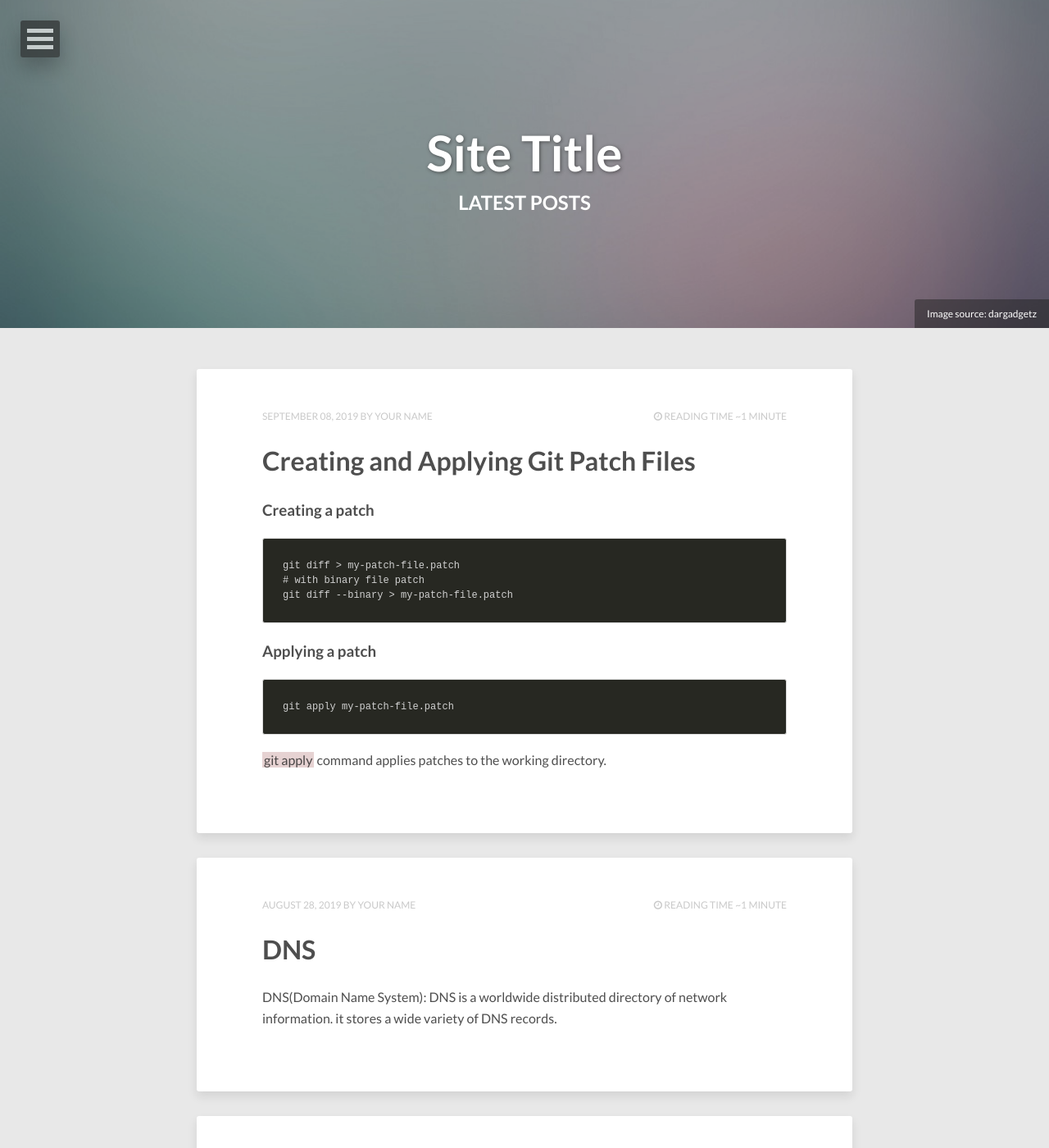
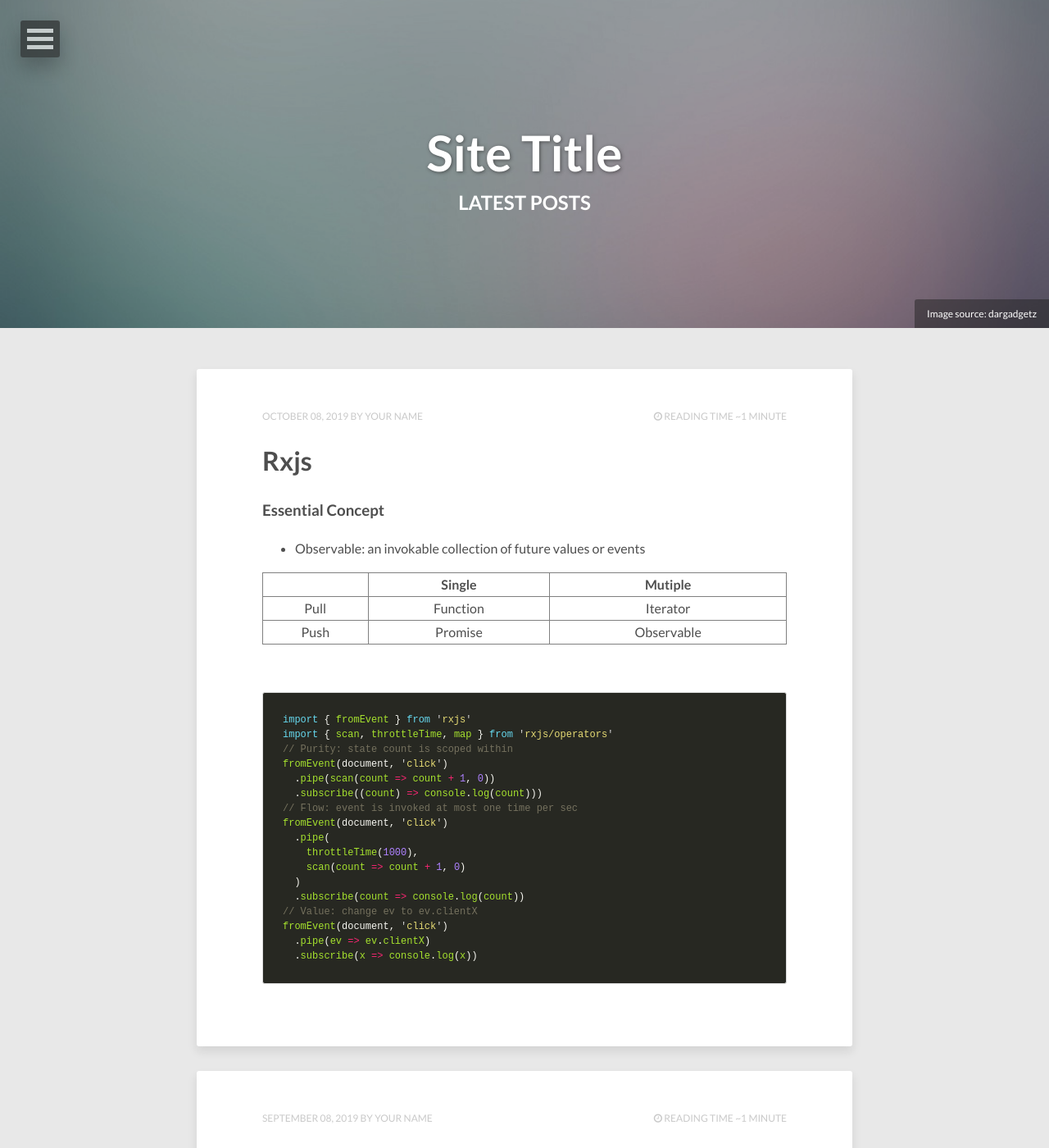
Before and after one commit to luyang1026/posts, a Jekyll site: the page built from index.html, in a window 1280 px wide and 1400 px high. Shown: the whole window at 82% size. Built offline with Jekyll 4.4.1, drawn with Linux system fonts in a browser that asks for light colours; nearby versions of some CDN libraries; the list of posts is cut into pages by our own code; some of the changed text lies outside the part shown.

````diff
--- a/_includes/scripts.html
+++ b/_includes/scripts.html
@@ -1,19 +1,26 @@
-<script src="//ajax.googleapis.com/ajax/libs/jquery/1.9.1/jquery.min.js"></script>
-<script>window.jQuery || document.write('<script src="{{ site.url }}/assets/js/vendor/jquery-1.9.1.min.js"><\/script>')</script>
+<!-- <script src="//ajax.googleapis.com/ajax/libs/jquery/1.9.1/jquery.min.js"></script> -->
+<script>
+  window.jQuery || document.write('<script src="{{ site.url }}/assets/js/vendor/jquery-1.9.1.min.js"><\/script>')
+</script>
 <script src="{{ site.url }}/assets/js/scripts.min.js"></script>
 
 {% if site.google_analytics %}
 <!-- Asynchronous Google Analytics snippet -->
 <script>
-  (function(i,s,o,g,r,a,m){i['GoogleAnalyticsObject']=r;i[r]=i[r]||function(){
-    (i[r].q=i[r].q||[]).push(arguments)},i[r].l=1*new Date();a=s.createElement(o),
-    m=s.getElementsByTagName(o)[0];a.async=1;a.src=g;m.parentNode.insertBefore(a,m)
-  })(window,document,'script','//www.google-analytics.com/analytics.js','ga');
+  (function(i, s, o, g, r, a, m) {
+    i['GoogleAnalyticsObject'] = r;
+    i[r] = i[r] || function() {
+      (i[r].q = i[r].q || []).push(arguments)
+    }, i[r].l = 1 * new Date();
+    a = s.createElement(o),
+      m = s.getElementsByTagName(o)[0];
+    a.async = 1;
+    a.src = g;
+    m.parentNode.insertBefore(a, m)
+  })(window, document, 'script', '//www.google-analytics.com/analytics.js', 'ga');
 
   ga('create', '{{ site.google_analytics }}', 'auto');
   ga('require', 'linkid', 'linkid.js');
   ga('send', 'pageview');
 </script>
-{% endif %}
-
-{% if page.comments != false %}{% include disqus_comments.html %}{% endif %}
+{% endif %} {% if page.comments != false %}{% include disqus_comments.html %}{% endif %}
--- /dev/null
+++ b/_posts/2019-10-08-rxjs.md
@@ -0,0 +1,45 @@
+---
+layout: post
+title: Rxjs
+tags: [javascript]
+---
+### Essential Concept
+
+- Observable: an invokable collection of future values or events
+<table border  style="text-align:center;border-collapse:collapse;">
+  <tr>
+    <th></th>
+    <th>Single</th>
+    <th>Mutiple</th>
+  </tr>
+  <tr>
+    <td>Pull</td>
+    <td>Function</td>
+    <td>Iterator</td>
+  </tr>
+  <tr>
+    <td>Push</td>
+    <td>Promise</td>
+    <td>Observable</td>
+  </tr>
+</table>
+<br>
+``` javascript
+import { fromEvent } from 'rxjs'
+import { scan, throttleTime, map } from 'rxjs/operators'
+// Purity: state count is scoped within
+fromEvent(document, 'click')
+  .pipe(scan(count => count + 1, 0))
+  .subscribe((count) => console.log(count)))
+// Flow: event is invoked at most one time per sec
+fromEvent(document, 'click')
+  .pipe(
+    throttleTime(1000),
+    scan(count => count + 1, 0)
+  )
+  .subscribe(count => console.log(count))
+// Value: change ev to ev.clientX
+fromEvent(document, 'click')
+  .pipe(ev => ev.clientX)
+  .subscribe(x => console.log(x))
+```
````
Also changed, not shown: code/vue/element-dialog-drag-directive.js (added, +59 -0 lines).
